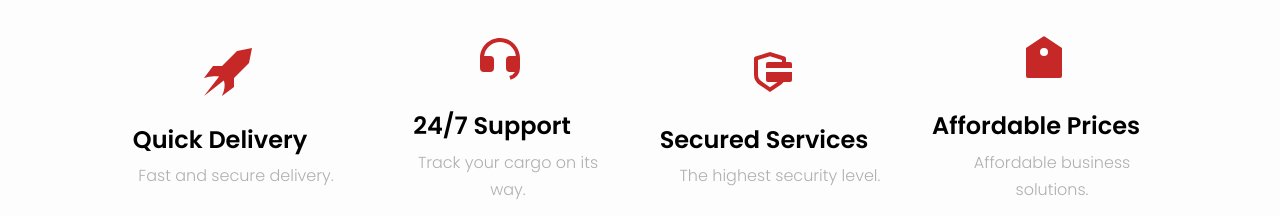
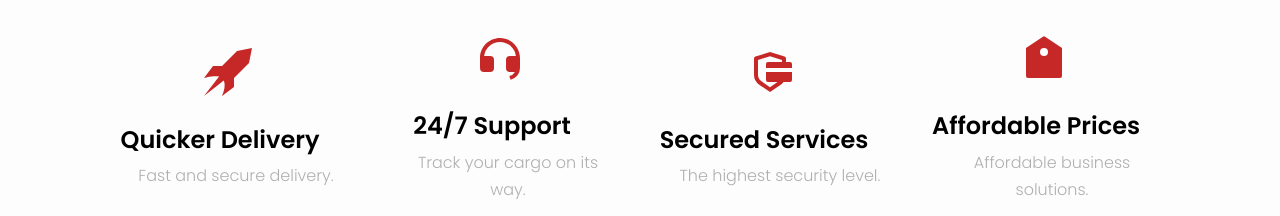
Before and after one commit to Roche001/Logistics-company, a React (Create React App) app: page / in a window 1280 px wide. Shown: the part 880-1096 px from the top of the page. Built offline with nearby package versions, Linux system fonts and the light colour scheme.

Commit message:
update changes

```diff
--- a/src/components/home/Home.jsx
+++ b/src/components/home/Home.jsx
@@ -39,7 +39,7 @@ const Home = () => {
             <span>
               <ImRocket />
             </span>
-            <h4>Quick Delivery</h4>
+            <h4>Quicker Delivery</h4>
             <p>Fast and secure delivery.</p>
           </div>
           <div className="choose-a col-sm-4 col-md-3 col-lg-3 col-xl-3">
```
